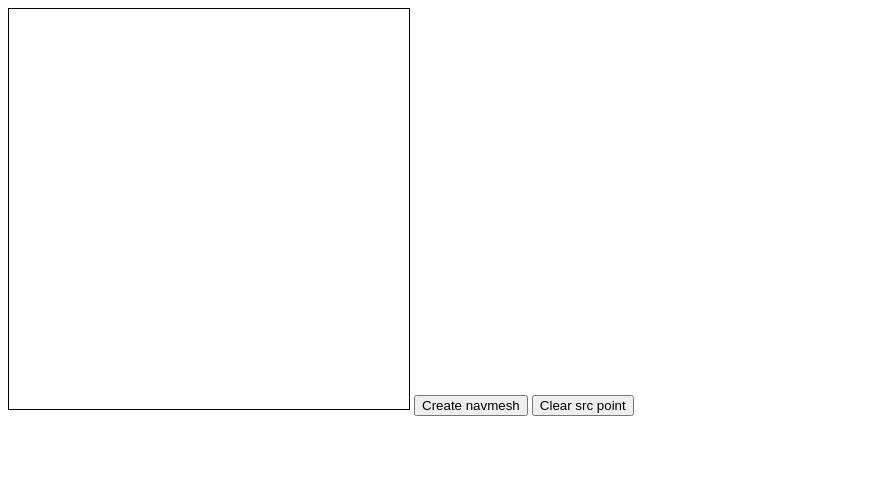
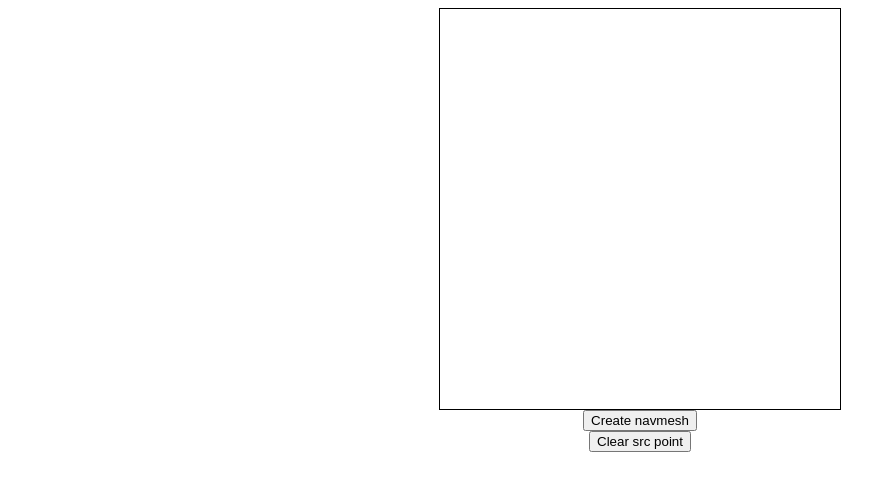
Before and after one commit to SoucupB/BoringPathfinding, a website built with webpack: page index.html in a window 1280 px wide. Both pictures are taken after a click on the button "Create navmesh". Shown: the whole page, without its empty margins (0-896 px from the left). Built offline with nearby package versions, Linux system fonts and the light colour scheme.

Commit message:
add buttons in the middle of the page

```diff
--- a/index.html
+++ b/index.html
@@ -9,8 +9,10 @@
   <title>Webpack Example</title>
 </head>
 <body>
-  <canvas class="canvas-parent" id="canvas-drawer" width="400" height="400"></canvas>
-  <button id="button-triangulate">Create navmesh</button>
-  <button id="clear-src-point">Clear src point</button>
+  <div class="parent">
+    <canvas class="canvas-parent" id="canvas-drawer" width="400" height="400"></canvas>
+    <button id="button-triangulate">Create navmesh</button>
+    <button id="clear-src-point">Clear src point</button>
+  </div>
 </body>
 </html>
--- a/src/sources/Frontend/CanvasMain.js
+++ b/src/sources/Frontend/CanvasMain.js
@@ -24,12 +24,12 @@ class CanvasMain {
 
   updateMousePosition(event) {
     if((event.clientX < this.boundingBox.x || event.clientY < this.boundingBox.y) ||
-       (event.clientX > this.boundingBox.width || event.clientY > this.boundingBox.height)) {
+       (event.clientX > this.boundingBox.width + this.boundingBox.x || event.clientY > this.boundingBox.height + this.boundingBox.y)) {
       return ;
     }
 
-    this.mouse.y = (event.clientY - this.boundingBox.y) / (this.boundingBox.height - this.boundingBox.y) * 100.0;
-    this.mouse.x = (event.clientX - this.boundingBox.x) / (this.boundingBox.width - this.boundingBox.x) * 100.0;
+    this.mouse.y = (event.clientY - this.boundingBox.y) / (this.boundingBox.height) * 100.0;
+    this.mouse.x = (event.clientX - this.boundingBox.x) / (this.boundingBox.width) * 100.0;
   }
 
   processMouseMovement(event, self) {
--- a/src/styles/canvas.css
+++ b/src/styles/canvas.css
@@ -1,3 +1,10 @@
 .canvas-parent {
   border: 1px solid #000;
 }
+
+.parent {
+  display: flex;
+  justify-content: center;
+  align-items: center;
+  flex-direction: column;
+}
```
